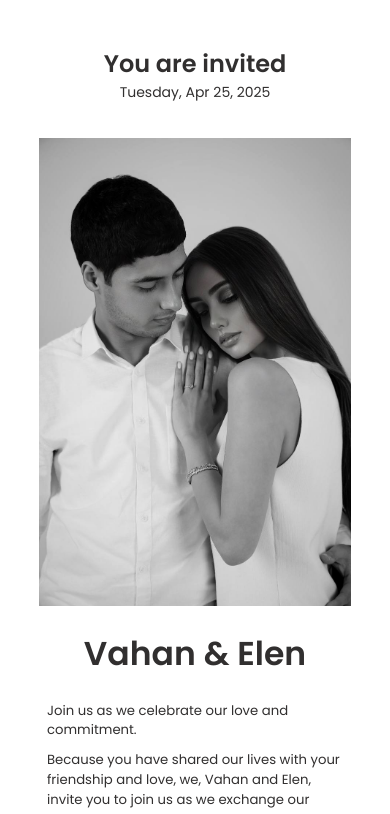
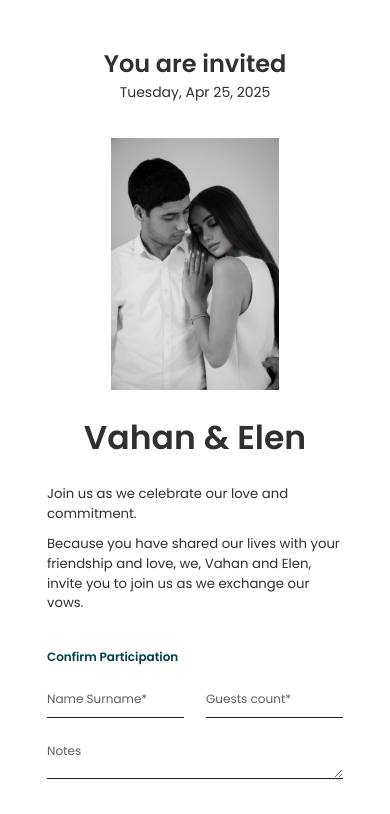
Before and after one commit to Grigor878/Invitation, a React (Vite) app: page / in a window 390 px wide. Shown: the top 814 px of the page. Built offline with nearby package versions, Linux system fonts and the light colour scheme; no server answers.

Commit message:
main component changes

```diff
--- a/src/components/main/main.jsx
+++ b/src/components/main/main.jsx
@@ -11,15 +11,36 @@ export const Main = () => {
   const form = useRef();
   const targetDate = "April 25, 2025";
 
-  const [fullname, setFullname] = useState("");
-  const [guests, setGuests] = useState("");
-  const [notes, setNotes] = useState("");
+  const [formData, setFormData] = useState({
+    fullname: "",
+    guests: "",
+    notes: "",
+  });
 
   const { VITE_PUBLIC_KEY, VITE_TEMPLATE_ID, VITE_SERVICE_ID } = import.meta
     .env;
 
+  // const handleReject = () => {
+  //   fullname && (setNotes(t("reject")), setGuests("0"), sendEmail());
+  // };
+
   const handleReject = () => {
-    fullname && (setNotes(t("reject")), setGuests("0"), sendEmail());
+    if (formData.fullname) {
+      setFormData((prev) => ({
+        ...prev,
+        notes: t("reject"),
+        guests: "0",
+      }));
+      sendEmail();
+    }
+  };
+
+  const handleChange = (e) => {
+    const { name, value } = e.target;
+    setFormData((prev) => ({
+      ...prev,
+      [name]: value,
+    }));
   };
 
   const sendEmail = async (e) => {
@@ -35,9 +56,7 @@ export const Main = () => {
     } catch (err) {
       error(`Error - ${err?.text}`);
     } finally {
-      setFullname("");
-      setGuests("");
-      setNotes("");
+      setFormData({ fullname: "", guests: "", notes: "" });
     }
   };
 
@@ -60,26 +79,26 @@ export const Main = () => {
 
             <div className={styles.main_form_top}>
               <input
-                name="full_name"
+                name="fullname"
                 type="text"
-                value={fullname}
-                onChange={(e) => setFullname(e.target.value)}
+                value={formData.fullname}
+                onChange={handleChange}
                 placeholder={t("label_one")}
                 required={true}
               />
               <input
-                name="guets"
+                name="guests"
                 type="text"
-                value={guests}
-                onChange={(e) => setGuests(e.target.value)}
+                value={formData.guests}
+                onChange={handleChange}
                 placeholder={t("label_two")}
                 required={true}
               />
             </div>
             <textarea
               name="notes"
-              value={notes}
-              onChange={(e) => setNotes(e.target.value)}
+              value={formData.notes}
+              onChange={handleChange}
               placeholder={t("label_three")}
             />
 
--- a/src/components/main/main.module.scss
+++ b/src/components/main/main.module.scss
@@ -15,9 +15,15 @@
         width: 445px;
         height: 526px;
 
+        @media screen and (max-width: 1120px) {
+            width: 360px;
+            height: 400px;
+            object-fit: contain;
+        }
+
+
         @media screen and (max-width: 768px) {
-            width: 312px;
-            height: fit-content;
+            height: 252px;
         }
     }
 
```
